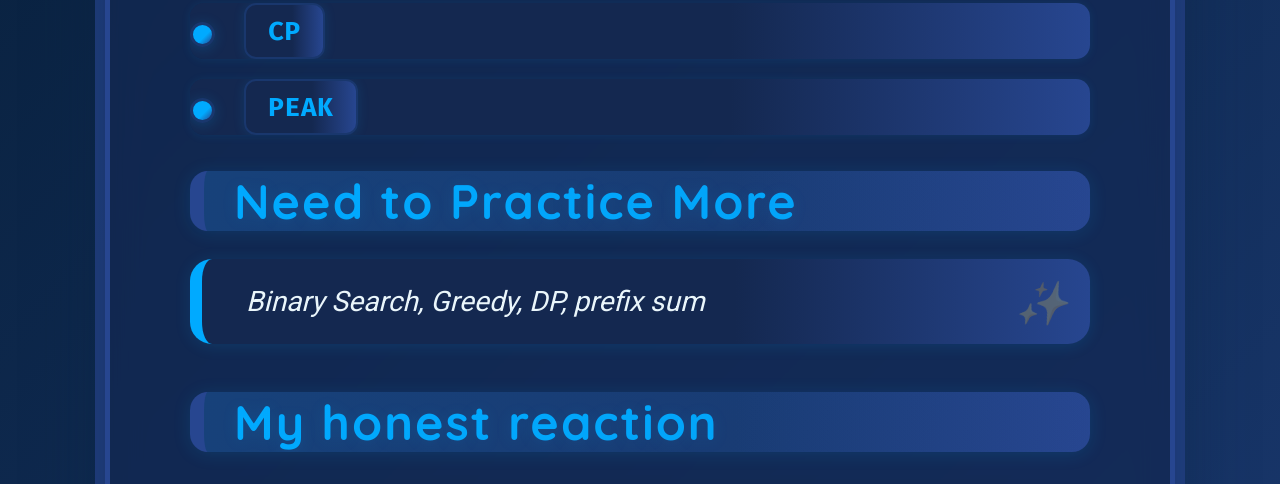
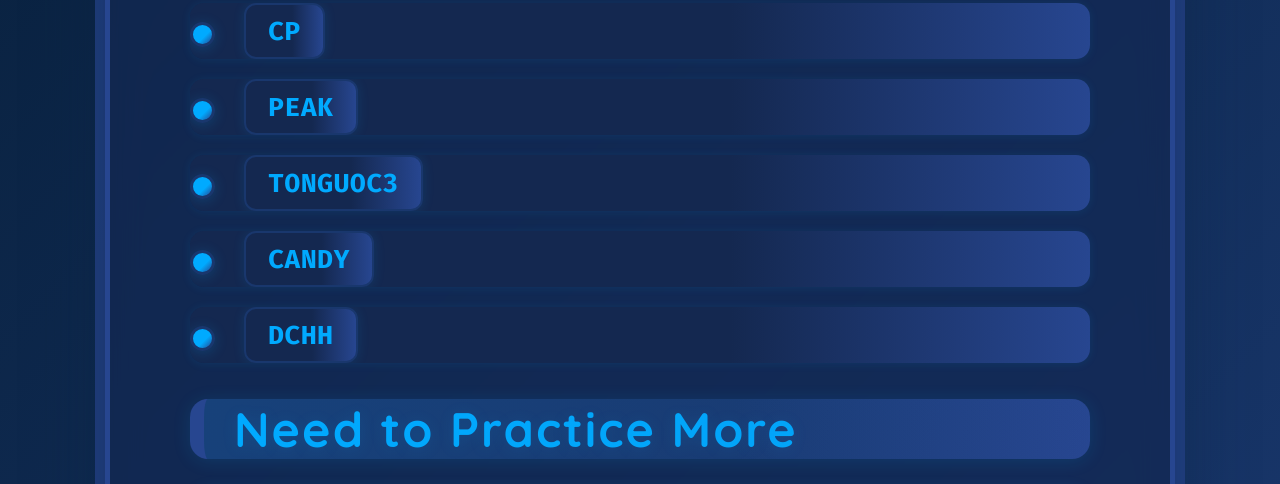
Before and after one commit to DysonHoang/Notebook, a plain HTML site: page index.html in a window 1280 px wide. Shown: the part 1636-2120 px from the top of the page. Drawn offline with Linux system fonts and the light colour scheme.

Commit message:
Update index.html

```diff
--- a/index.html
+++ b/index.html
@@ -566,6 +566,15 @@
          <li>
             <a href="https://chuyenhagiang.ntucoder.net/Problem/Details/8640" target="_top">PEAK</a>
          </li>
+         <li>
+            <a href="https://chuyenhagiang.ntucoder.net/Problem/Details/15555" target="_top">TONGUOC3</a>
+         </li>
+         <li>
+            <a href="https://chuyenhagiang.ntucoder.net/Problem/Details/5281" target="_top"> CANDY</a>
+         </li>
+         <li>
+            <a href="https://chuyenhagiang.ntucoder.net/Problem/Details/8556" target="_top">DCHH</a>
+         </li>
       </ul>
 
       <h1>Need to Practice More</h1>
```
